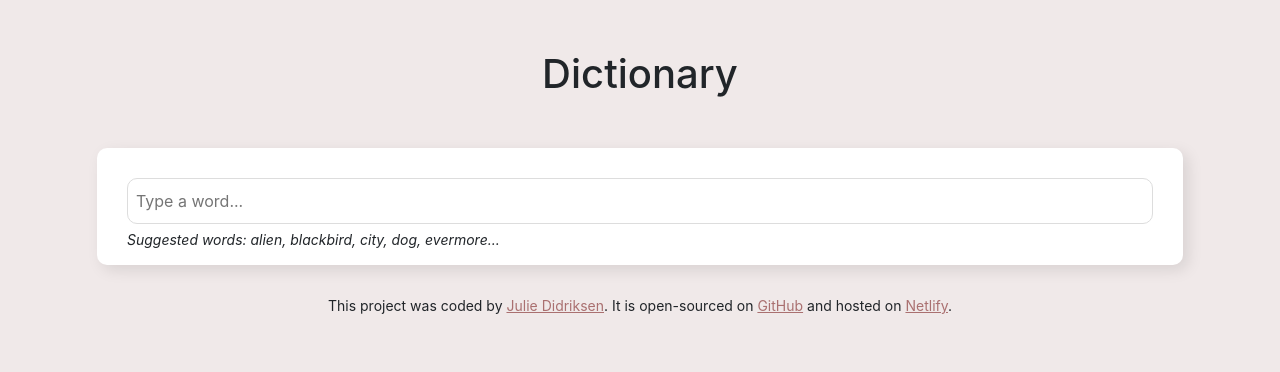
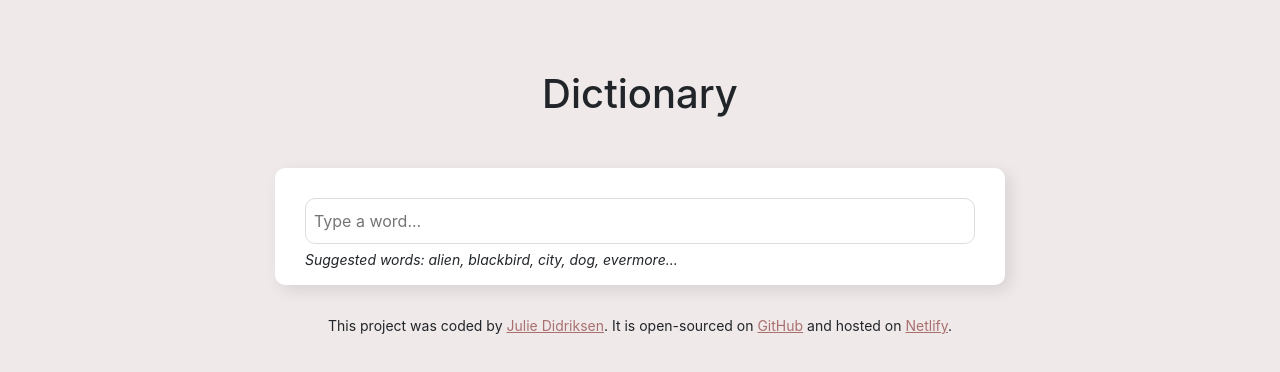
Before and after one commit to jkdcode/react-dictionary, a React (Create React App) app: page / in a window 1280 px wide. Shown: the top 372 px of the page. Built offline with nearby package versions, Linux system fonts and the light colour scheme.

Commit message:
design adjustments

```diff
--- a/src/App.css
+++ b/src/App.css
@@ -14,3 +14,9 @@ footer {
   font-size: 14px;
   margin: 30px 0;
 }
+
+.container {
+  max-width: 800px;
+  margin: 0 auto;
+  padding: 20px;
+}
--- a/src/Meaning.js
+++ b/src/Meaning.js
@@ -5,7 +5,7 @@ import Synonyms from "./Synonyms";
 export default function Meaning(props) {
   return (
     <div className="Meaning">
-      <h4>{props.meaning.partOfSpeech}</h4>
+      <h4 className="text-capitalize">{props.meaning.partOfSpeech}</h4>
       <p>
         <strong>Definition:</strong> {props.meaning.definition}
       </p>
--- a/src/Results.js
+++ b/src/Results.js
@@ -8,8 +8,8 @@ export default function Results(props) {
     return (
       <div className="Results">
         <section>
-          <h2>{props.results.word}</h2>
-          <h3>/{props.results.phonetic}/</h3>
+          <h2 className="word text-capitalize">{props.results.word}</h2>
+          <h3 className="phonetics">/{props.results.phonetic}/</h3>
         </section>
         {props.results.meanings.map(function (meaning, index) {
           return (
@@ -23,7 +23,7 @@ export default function Results(props) {
   } else if (props.searched) {
     return (
       <section className="no-result">
-        No results found. Please check your spelling.
+        No results found. Did you spell it correctly?
       </section>
     );
   } else {
```
